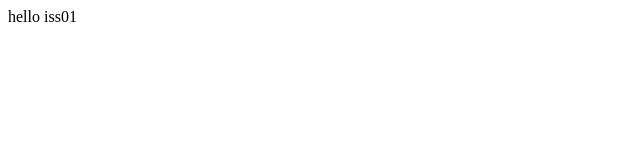
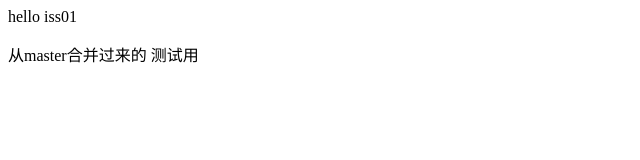
Before and after one commit to Daemon1993/RecordBox, a plain HTML site: page index.html in a window 1280 px wide. Shown: the whole page, without its empty margins (0-640 px from the left). Drawn offline with Linux system fonts and the light colour scheme.

Commit message:
合并master分支 index.html之后的

```diff
--- a/index.html
+++ b/index.html
@@ -1,2 +1,3 @@
 
 <p>hello iss01<p>
+从master合并过来的 测试用
```
